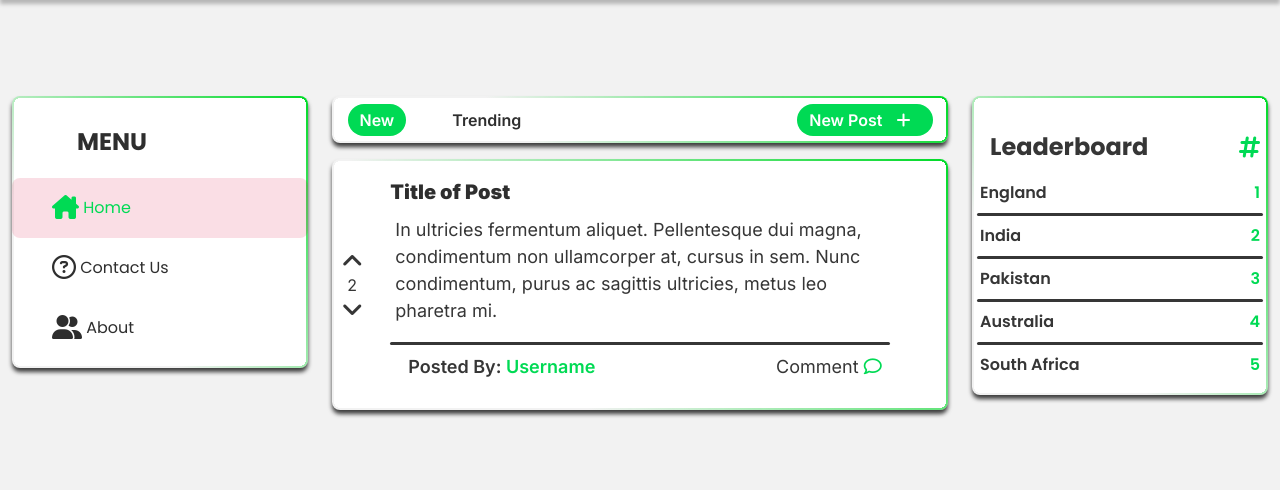
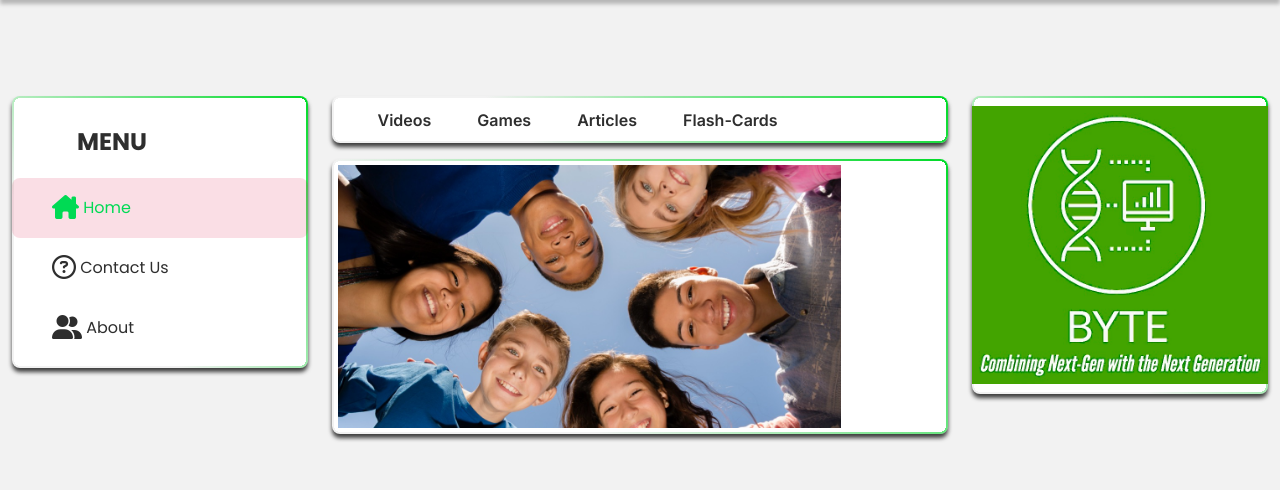
Before and after one commit to PGBoyWonder13/BYTE, a Flask app: page / in a window 1280 px wide. Shown: the part 70-560 px from the top of the page. Run offline with Flask 2, Linux system fonts and the light colour scheme; some libraries are stand-ins or nearby versions.

Commit message:
Ready to send link to Deepti

```diff
--- a/app.py
+++ b/app.py
@@ -19,9 +19,9 @@ def signup():
     return render_template('signup.html')
 
 
-@app.route('/rules')
-def rules():
-    return render_template('rules.html', rules_active=True)
+@app.route('/contact')
+def contact():
+    return render_template('contact.html', contact_active=True)
 
 
 @app.route('/about')
--- a/templates/_layout.html
+++ b/templates/_layout.html
@@ -88,7 +88,7 @@
                             </a>
                         </li>
                         <li class="menu-links">
-                            <a class="nav-link {% if rules_active %} active{% endif %}" href="/rules">
+                            <a class="nav-link {% if contact_active %} active{% endif %}" href="/contact">
                                 <i class="fa-regular fa-circle-question fa-xl"></i> Contact Us
                             </a>
                         </li>
--- a/templates/index.html
+++ b/templates/index.html
@@ -6,106 +6,33 @@
 </div>
 <div class="col-md-6">
     <div class="d-flex mb-3 post-nav box-outline">
-        <div class="p-2 new-post">
-            <a class="active" href="/"> New </a>
+        <div class="p-2 trending-post">
+            <a class="inactive" href="/"> Videos </a>
         </div>
         <div class="p-2 trending-post">
-            <a class="inactive" href="/"> Trending </a>
+            <a class="inactive" href="/"> Games </a>
         </div>
-        <div class="ms-auto p-2 new-post">
-            <a class="active" href="/"> New Post <i class="fa-solid fa-plus"></i> </a>
+        <div class="p-2 trending-post">
+            <a class="inactive" href="/"> Articles </a>
         </div>
+        <div class="p-2 trending-post">
+            <a class="inactive" href="/"> Flash-Cards </a>
+        </div>
+
     </div>
 
     <div class="container user-post box-outline">
-        <div class="row">
-            <div class="col-1 text-center counter">
-                <i class="fa-solid fa-angle-up fa-xl"></i>
-                <p class="like-counter"> 2</p>
-                <i class="fa-solid fa-angle-down fa-xl"></i>
+            <div class="col-10">
+                <img class="img-fluid" src="static/imgs/teenagers-high-school-middle-school-students.jpg" alt="The Future">
             </div>
-            <div class="col-10">
-                <h3 class="post-title"> Title of Post </h3>
-                <p class="post-details"> In ultricies fermentum aliquet. Pellentesque dui magna, condimentum non
-                    ullamcorper at,
-                    cursus in sem. Nunc condimentum, purus ac sagittis ultricies, metus leo pharetra mi.</p>
-                <div class="bar"></div>
-                <div class="d-flex">
-                    <div class="p-2 username">
-                        <p class="post-by"> Posted By: <span> Username </span> </p>
-                    </div>
-                    <div class="ms-auto p-2 comment">
-                        <p class="comment-button"> Comment <i class="fa-regular fa-comment"></i> </p>
-                    </div>
-                </div>
-            </div>
-            <div class="col-1">
-                <!-- Blank Space -->
-            </div>
-        </div>
     </div>
 </div>
 
 
 <div class="col-md-3">
     <div class="leaderboard box-outline">
-        <div class="lb-title-container d-flex">
-            <div class="p-2">
-                <div class="lb-title"> Leaderboard </div>
-            </div>
-            <div class="ms-auto p-2">
-                <div class="lb-num"> <i class="fa-solid fa-hashtag fa-xl"></i> </div>
-            </div>
-        </div>
 
-        <div class="lb-rank d-flex">
-            <div class="p-2">
-                <div class="lb-team"> England </div>
-            </div>
-            <div class="ms-auto p-2 ">
-                <div class="lb-num"> 1 </div>
-            </div>
-        </div>
-        <div class="line"></div>
-
-        <div class="lb-rank d-flex">
-            <div class="p-2">
-                <div class="lb-team"> India </div>
-            </div>
-            <div class="ms-auto p-2 ">
-                <div class="lb-num"> 2 </div>
-            </div>
-        </div>
-        <div class="line"></div>
-
-        <div class="lb-rank d-flex">
-            <div class="p-2">
-                <div class="lb-team"> Pakistan </div>
-            </div>
-            <div class="ms-auto p-2 ">
-                <div class="lb-num"> 3 </div>
-            </div>
-        </div>
-        <div class="line"></div>
-
-        <div class="lb-rank d-flex">
-            <div class="p-2">
-                <div class="lb-team"> Australia </div>
-            </div>
-            <div class="ms-auto p-2 ">
-                <div class="lb-num"> 4 </div>
-            </div>
-        </div>
-        <div class="line"></div>
-
-        <div class="lb-rank d-flex">
-            <div class="p-2">
-                <div class="lb-team"> South Africa </div>
-            </div>
-            <div class="ms-auto p-2 ">
-                <div class="lb-num"> 5 </div>
-            </div>
-        </div>
+        <img class="img-fluid" src="static/imgs/BYTE-logo.jpg" alt="BYTE LOGO">
 
     </div>
 </div>
```
Also changed, not shown: static/css/main.css (+48 -0 lines), templates/contact.html (added, +76 -0 lines), templates/rules.html (deleted, +0 -100 lines), static/images/wicket_error.png (deleted), static/imgs/BYTE-logo.jpg (added), static/imgs/CEO-Pasi.jpg (added), static/imgs/Colored-Cricket-Jerseys.png (deleted), static/imgs/Test-Cricket.png (deleted), static/imgs/teenagers-high-school-middle-school-students.jpg (added).
